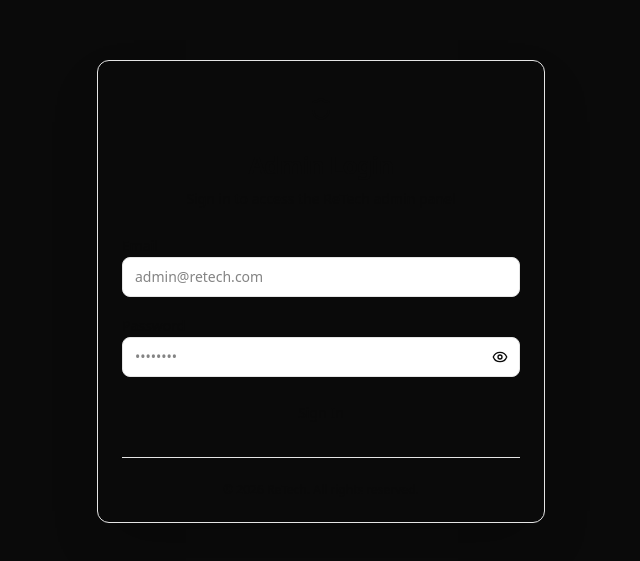
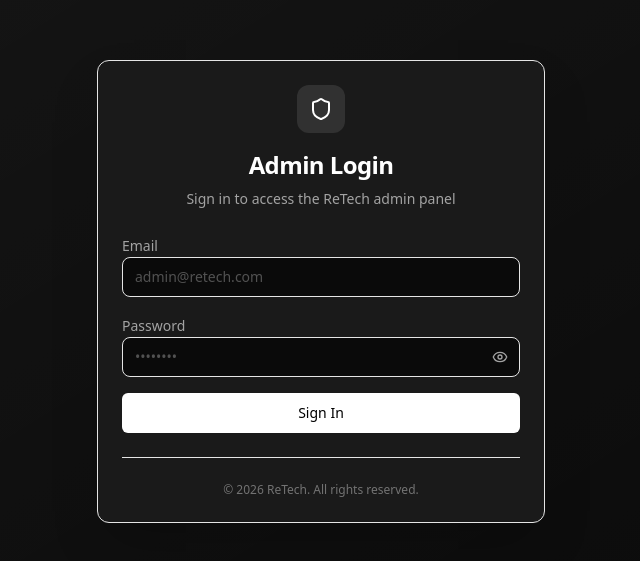
Before and after one commit to itagi99/retech, a Next.js app: page /admin-login in a window 1280 px wide. Shown: the part 109-670 px from the top of the page, without its empty margins (319-959 px from the left). Built offline with nearby package versions, Linux system fonts and the light colour scheme; no server answers.

Commit message:
fix: admin login visibility - use hardcoded colors, add missing CSS theme vars, fix drizzle config

```diff
--- a/drizzle.config.ts
+++ b/drizzle.config.ts
@@ -4,4 +4,8 @@
   schema: "./drizzle/schema.ts",
   out: "./drizzle/migrations",
   dialect: "sqlite",
+  dbCredentials: {
+    url: process.env.TURSO_DATABASE_URL!,
+    authToken: process.env.TURSO_AUTH_TOKEN,
+  },
 });
--- a/src/app/admin-login/page.tsx
+++ b/src/app/admin-login/page.tsx
@@ -46,16 +46,16 @@
   }
 
   return (
-    <div className="min-h-screen flex items-center justify-center bg-foreground p-4">
-      <div className="absolute inset-0 bg-gradient-to-br from-primary/20 to-transparent" />
-      <Card className="w-full max-w-md relative z-10 border-border bg-card shadow-2xl">
+    <div className="min-h-screen flex items-center justify-center bg-[#0a0a0a] p-4">
+      <div className="absolute inset-0 bg-gradient-to-br from-white/5 to-transparent" />
+      <Card className="w-full max-w-md relative z-10 border-[#262626] bg-[#1a1a1a] shadow-2xl">
         <CardHeader className="space-y-4 text-center">
-          <div className="mx-auto w-12 h-12 rounded-xl bg-primary/10 flex items-center justify-center">
-            <Shield className="h-6 w-6 text-primary" />
+          <div className="mx-auto w-12 h-12 rounded-xl bg-white/10 flex items-center justify-center">
+            <Shield className="h-6 w-6 text-white" />
           </div>
           <div>
-            <CardTitle className="text-2xl font-bold">Admin Login</CardTitle>
-            <CardDescription className="mt-2">
+            <CardTitle className="text-2xl font-bold text-white">Admin Login</CardTitle>
+            <CardDescription className="mt-2 text-[#a3a3a3]">
               Sign in to access the ReTech admin panel
             </CardDescription>
           </div>
@@ -63,12 +63,12 @@
         <CardContent>
           <form onSubmit={handleSubmit} className="space-y-4">
             {error && (
-              <div className="p-3 rounded-lg bg-destructive/10 border border-destructive/20 text-sm text-destructive">
+              <div className="p-3 rounded-lg bg-red-500/10 border border-red-500/20 text-sm text-red-500">
                 {error}
               </div>
             )}
             <div className="space-y-2">
-              <label htmlFor="email" className="text-sm font-medium">
+              <label htmlFor="email" className="text-sm font-medium text-[#a3a3a3]">
                 Email
               </label>
               <Input
@@ -78,11 +78,11 @@
                 placeholder="admin@retech.com"
                 required
                 autoComplete="email"
-                className="bg-background"
+                className="bg-[#0a0a0a] border-[#262626] text-white placeholder:text-[#525252]"
               />
             </div>
             <div className="space-y-2">
-              <label htmlFor="password" className="text-sm font-medium">
+              <label htmlFor="password" className="text-sm font-medium text-[#a3a3a3]">
                 Password
               </label>
               <div className="relative">
@@ -93,23 +93,23 @@
                   placeholder="••••••••"
                   required
                   autoComplete="current-password"
-                  className="bg-background pr-10"
+                  className="bg-[#0a0a0a] border-[#262626] text-white placeholder:text-[#525252] pr-10"
                 />
                 <button
                   type="button"
                   onClick={() => setShowPassword(!showPassword)}
-                  className="absolute right-3 top-1/2 -translate-y-1/2 text-muted-foreground hover:text-foreground transition-colors"
+                  className="absolute right-3 top-1/2 -translate-y-1/2 text-[#a3a3a3] hover:text-white transition-colors"
                 >
                   {showPassword ? <EyeOff className="h-4 w-4" /> : <Eye className="h-4 w-4" />}
                 </button>
               </div>
             </div>
-            <Button type="submit" className="w-full" disabled={loading}>
+            <Button type="submit" className="w-full bg-white text-black hover:bg-white/90" disabled={loading}>
               {loading ? "Signing in..." : "Sign In"}
             </Button>
           </form>
-          <div className="mt-6 pt-6 border-t border-border text-center">
-            <p className="text-xs text-muted-foreground">
+          <div className="mt-6 pt-6 border-t border-[#262626] text-center">
+            <p className="text-xs text-[#737373]">
               &copy; {new Date().getFullYear()} ReTech. All rights reserved.
             </p>
           </div>
--- a/src/app/globals.css
+++ b/src/app/globals.css
@@ -3,6 +3,25 @@
 @theme inline {
   --color-background: var(--background);
   --color-foreground: var(--foreground);
+  --color-card: var(--card);
+  --color-card-foreground: var(--card-foreground);
+  --color-popover: var(--popover);
+  --color-popover-foreground: var(--popover-foreground);
+  --color-muted: var(--muted);
+  --color-muted-foreground: var(--muted-foreground);
+  --color-border: var(--border);
+  --color-input: var(--input);
+  --color-ring: var(--ring);
+  --color-primary: var(--primary);
+  --color-primary-foreground: var(--primary-foreground);
+  --color-secondary: var(--secondary);
+  --color-secondary-foreground: var(--secondary-foreground);
+  --color-accent: var(--accent);
+  --color-accent-foreground: var(--accent-foreground);
+  --color-destructive: var(--destructive);
+  --color-destructive-foreground: var(--destructive-foreground);
+  --color-success: var(--success);
+  --color-warning: var(--warning);
   --font-sans: var(--font-geist-sans);
   --font-mono: var(--font-geist-mono);
 }
@@ -10,9 +29,15 @@
 :root {
   --background: #ffffff;
   --foreground: #0a0a0a;
+  --card: #ffffff;
+  --card-foreground: #0a0a0a;
+  --popover: #ffffff;
+  --popover-foreground: #0a0a0a;
   --muted: #f5f5f5;
   --muted-foreground: #737373;
   --border: #e5e5e5;
+  --input: #e5e5e5;
+  --ring: #0a0a0a;
   --primary: #0a0a0a;
   --primary-foreground: #fafafa;
   --secondary: #f5f5f5;
@@ -29,9 +54,15 @@
   :root {
     --background: #0a0a0a;
     --foreground: #fafafa;
+    --card: #1a1a1a;
+    --card-foreground: #fafafa;
+    --popover: #1a1a1a;
+    --popover-foreground: #fafafa;
     --muted: #262626;
     --muted-foreground: #a3a3a3;
     --border: #262626;
+    --input: #262626;
+    --ring: #d4d4d4;
     --primary: #fafafa;
     --primary-foreground: #0a0a0a;
     --secondary: #262626;
```
